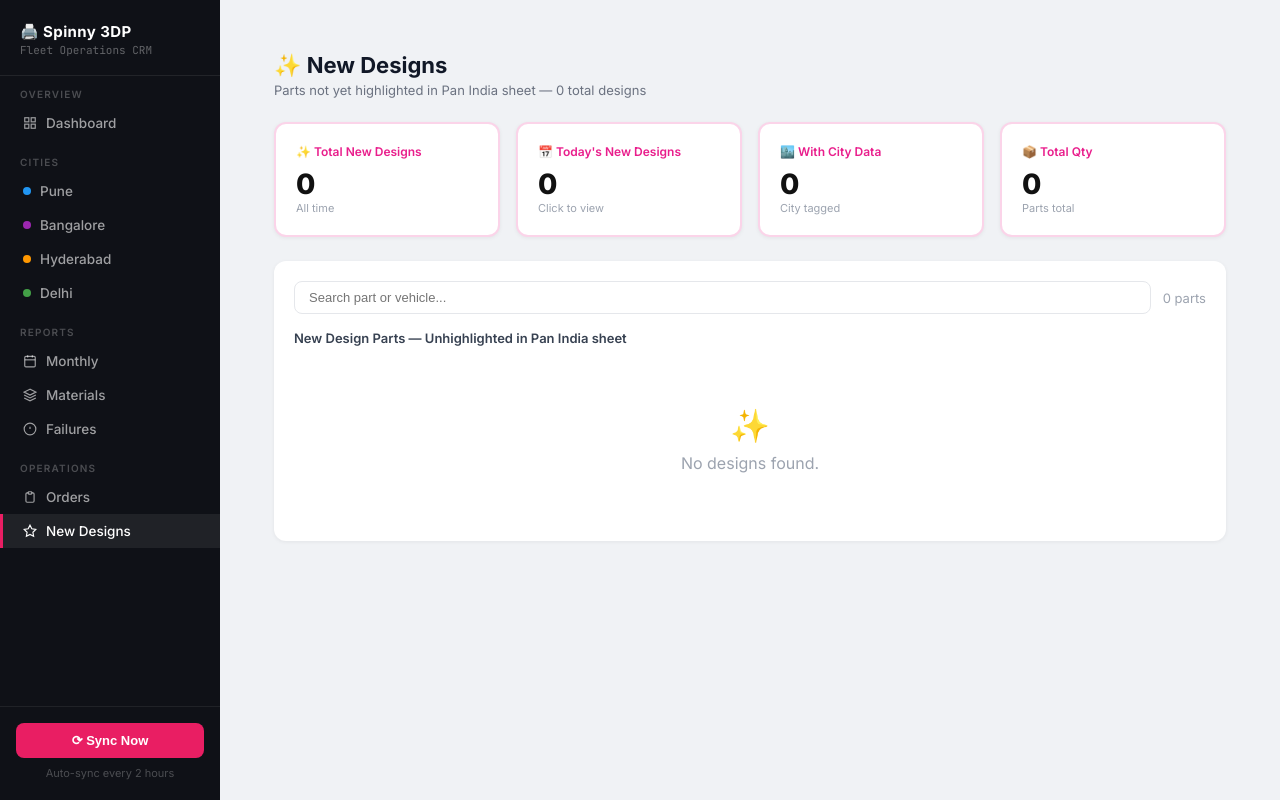
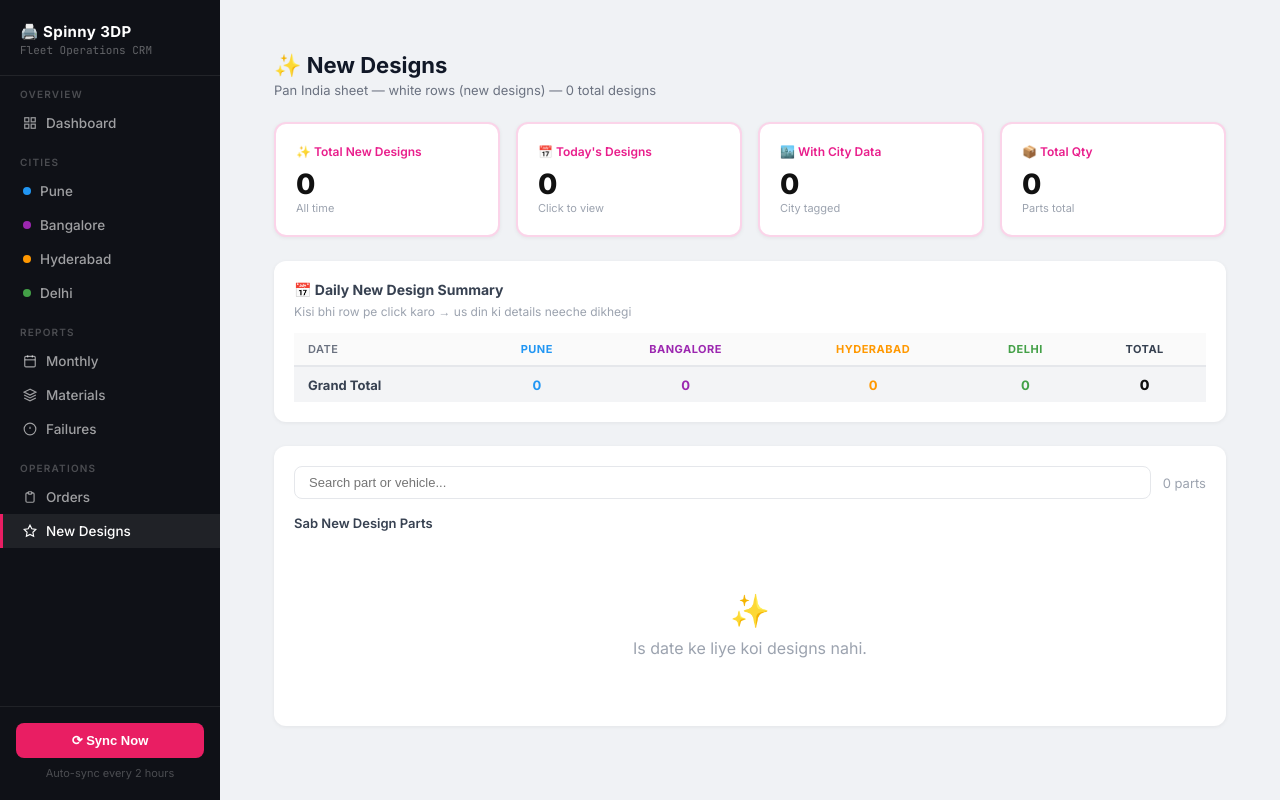
Before and after one commit to vishal15-ops/spinny-3dp-crm, a Flask app: page /designs in a window 1280 px wide. Run offline with Flask 3, Linux system fonts and the light colour scheme.

Commit message:
Update designs.html

```diff
--- a/templates/designs.html
+++ b/templates/designs.html
@@ -4,56 +4,103 @@
 {% block content %}
 <div style="padding:24px">
 
-  <div style="margin-bottom:24px;display:flex;align-items:center;gap:12px">
-    <div>
-      <h1 style="font-size:22px;font-weight:700;margin:0 0 4px">✨ New Designs</h1>
-      <div style="color:#6b7280;font-size:13px">Parts not yet highlighted in Pan India sheet —
-        {% if filter_today == 'today' %}
-          <span style="color:#e91e8c;font-weight:600">Showing today's {{ designs|length }} designs</span>
-          <a href="/designs" style="margin-left:10px;font-size:12px;color:#6b7280;text-decoration:underline">← Show All</a>
-        {% else %}
-          {{ all_count }} total designs
-        {% endif %}
-      </div>
+  <div style="margin-bottom:24px">
+    <h1 style="font-size:22px;font-weight:700;margin:0 0 4px">✨ New Designs</h1>
+    <div style="color:#6b7280;font-size:13px">
+      Pan India sheet — white rows (new designs) —
+      {% if filter_today=='today' %}
+        <span style="color:#e91e8c;font-weight:600">Aaj ke {{ designs|length }} designs</span>
+        <a href="/designs" style="margin-left:10px;font-size:12px;color:#6b7280;text-decoration:underline">← Sab dikhaao</a>
+      {% elif filter_date %}
+        <span style="color:#e91e8c;font-weight:600">{{ filter_date }} ke {{ designs|length }} designs</span>
+        <a href="/designs" style="margin-left:10px;font-size:12px;color:#6b7280;text-decoration:underline">← Sab dikhaao</a>
+      {% else %}
+        {{ all_count }} total designs
+      {% endif %}
     </div>
   </div>
 
   <!-- Stat Cards -->
   <div style="display:grid;grid-template-columns:repeat(4,1fr);gap:16px;margin-bottom:24px">
-
     <div style="background:#fff;border-radius:12px;padding:20px;border:2px solid #e91e8c30;box-shadow:0 1px 4px rgba(0,0,0,0.06)">
       <div style="font-size:12px;font-weight:600;color:#e91e8c;margin-bottom:8px">✨ Total New Designs</div>
       <div style="font-size:28px;font-weight:800;color:#111">{{ all_count }}</div>
       <div style="font-size:11px;color:#9ca3af">All time</div>
     </div>
-
-    <!-- TODAY CARD — CLICKABLE -->
     <a href="/designs?filter=today" style="text-decoration:none">
-      <div style="background:{% if filter_today=='today' %}rgba(233,30,140,0.08){% else %}#fff{% endif %};border-radius:12px;padding:20px;border:2px solid {% if filter_today=='today' %}#e91e8c{% else %}#e91e8c30{% endif %};box-shadow:0 1px 4px rgba(0,0,0,0.06);cursor:pointer;transition:all 0.2s">
-        <div style="font-size:12px;font-weight:600;color:#e91e8c;margin-bottom:8px">📅 Today's New Designs</div>
+      <div style="background:{% if filter_today=='today' %}rgba(233,30,140,0.08){% else %}#fff{% endif %};border-radius:12px;padding:20px;border:2px solid {% if filter_today=='today' %}#e91e8c{% else %}#e91e8c30{% endif %};box-shadow:0 1px 4px rgba(0,0,0,0.06);cursor:pointer">
+        <div style="font-size:12px;font-weight:600;color:#e91e8c;margin-bottom:8px">📅 Today's Designs</div>
         <div style="font-size:28px;font-weight:800;color:#111">{{ today_count }}</div>
         <div style="font-size:11px;color:#9ca3af">{% if filter_today=='today' %}👆 Showing now{% else %}Click to view{% endif %}</div>
       </div>
     </a>
-
     <div style="background:#fff;border-radius:12px;padding:20px;border:2px solid #e91e8c30;box-shadow:0 1px 4px rgba(0,0,0,0.06)">
       <div style="font-size:12px;font-weight:600;color:#e91e8c;margin-bottom:8px">🏙️ With City Data</div>
       <div style="font-size:28px;font-weight:800;color:#111">{{ designs|selectattr('city')|list|length }}</div>
       <div style="font-size:11px;color:#9ca3af">City tagged</div>
     </div>
-
     <div style="background:#fff;border-radius:12px;padding:20px;border:2px solid #e91e8c30;box-shadow:0 1px 4px rgba(0,0,0,0.06)">
       <div style="font-size:12px;font-weight:600;color:#e91e8c;margin-bottom:8px">📦 Total Qty</div>
       <div style="font-size:28px;font-weight:800;color:#111">
-        {% set total_qty = namespace(n=0) %}
-        {% for d in designs %}{% set total_qty.n = total_qty.n + (d.qty|int(0)) %}{% endfor %}
-        {{ total_qty.n }}
+        {% set tq=namespace(n=0) %}{% for d in designs %}{% set tq.n=tq.n+(d.qty|int(0)) %}{% endfor %}{{ tq.n }}
       </div>
       <div style="font-size:11px;color:#9ca3af">Parts total</div>
     </div>
   </div>
 
-  <!-- Table -->
+  <!-- Daily Summary -->
+  <div style="background:#fff;border-radius:12px;padding:20px;margin-bottom:24px;box-shadow:0 1px 4px rgba(0,0,0,0.06)">
+    <div style="font-size:14px;font-weight:700;margin-bottom:6px;color:#374151">📅 Daily New Design Summary</div>
+    <div style="font-size:12px;color:#9ca3af;margin-bottom:14px">Kisi bhi row pe click karo → us din ki details neeche dikhegi</div>
+    <div style="overflow-x:auto">
+      <table style="width:100%;border-collapse:collapse;font-size:13px">
+        <thead>
+          <tr style="background:#f9fafb">
+            <th style="text-align:left;padding:9px 14px;color:#6b7280;font-weight:600;border-bottom:2px solid #e5e7eb">Date</th>
+            {% for city in cities %}
+            <th style="text-align:center;padding:9px 14px;color:{{ city_color[city] }};font-weight:700;border-bottom:2px solid #e5e7eb">{{ city }}</th>
+            {% endfor %}
+            <th style="text-align:center;padding:9px 14px;color:#374151;font-weight:700;border-bottom:2px solid #e5e7eb">Total</th>
+          </tr>
+        </thead>
+        <tbody>
+          {% for day, city_counts in daily_summary %}
+          {% set is_today=(day==today_str) %}
+          {% set is_sel=(day==filter_date) %}
+          <tr onclick="window.location='/designs?date={{ day }}'"
+            style="border-bottom:1px solid #f3f4f6;cursor:pointer;{% if is_sel %}background:rgba(233,30,140,0.10);{% elif is_today %}background:rgba(233,30,140,0.04);{% endif %}"
+            onmouseover="this.style.background='rgba(233,30,140,0.07)'"
+            onmouseout="this.style.background='{% if is_sel %}rgba(233,30,140,0.10){% elif is_today %}rgba(233,30,140,0.04){% else %}white{% endif %}'">
+            <td style="padding:8px 14px;font-family:monospace;font-size:12px;font-weight:{% if is_today or is_sel %}700{% else %}400{% endif %};color:{% if is_today or is_sel %}#e91e8c{% else %}#374151{% endif %}">
+              {{ day }}{% if is_today %} ●{% endif %}{% if is_sel %} 👆{% endif %}
+            </td>
+            {% set rt=namespace(v=0) %}
+            {% for city in cities %}
+              {% set cnt=city_counts.get(city,0) %}
+              {% set rt.v=rt.v+cnt %}
+              <td style="text-align:center;padding:8px 14px">
+                {% if cnt>0 %}<span style="color:{{ city_color[city] }};font-weight:700">{{ cnt }}</span>
+                {% else %}<span style="color:#d1d5db">—</span>{% endif %}
+              </td>
+            {% endfor %}
+            <td style="text-align:center;padding:8px 14px;font-weight:700;color:#111">{{ rt.v }}</td>
+          </tr>
+          {% endfor %}
+          <tr style="background:#f3f4f6;border-top:2px solid #e5e7eb">
+            <td style="padding:9px 14px;font-weight:700;color:#374151">Grand Total</td>
+            {% for city in cities %}
+            {% set ct=namespace(n=0) %}
+            {% for day,cc in daily_summary %}{% set ct.n=ct.n+cc.get(city,0) %}{% endfor %}
+            <td style="text-align:center;padding:9px 14px;font-weight:700;color:{{ city_color[city] }}">{{ ct.n }}</td>
+            {% endfor %}
+            <td style="text-align:center;padding:9px 14px;font-weight:800;color:#111;font-size:14px">{{ all_count }}</td>
+          </tr>
+        </tbody>
+      </table>
+    </div>
+  </div>
+
+  <!-- Design List -->
   <div style="background:#fff;border-radius:12px;padding:20px;box-shadow:0 1px 4px rgba(0,0,0,0.06)">
     <div style="display:flex;gap:12px;margin-bottom:16px;align-items:center">
       <input type="text" id="srch" placeholder="Search part or vehicle..."
@@ -61,23 +108,20 @@
         oninput="filterTable()">
       <span style="color:#9ca3af;font-size:13px">{{ designs|length }} parts</span>
     </div>
-
     <div style="font-size:13px;font-weight:600;margin-bottom:12px;color:#374151">
-      {% if filter_today == 'today' %}
-        📅 Today's New Design Parts
-      {% else %}
-        New Design Parts — Unhighlighted in Pan India sheet
+      {% if filter_date %}📅 {{ filter_date }} ke New Designs
+      {% elif filter_today=='today' %}📅 Aaj ke New Designs
+      {% else %}Sab New Design Parts
       {% endif %}
     </div>
-
     {% if not designs %}
     <div style="text-align:center;padding:48px;color:#9ca3af">
       <div style="font-size:32px;margin-bottom:8px">✨</div>
-      <div>{% if filter_today=='today' %}No new designs added today.{% else %}No designs found.{% endif %}</div>
+      <div>Is date ke liye koi designs nahi.</div>
     </div>
     {% else %}
     <div style="overflow-x:auto">
-      <table id="dsnTbl" style="width:100%;border-collapse:collapse;font-size:12px">
+      <table style="width:100%;border-collapse:collapse;font-size:12px">
         <thead>
           <tr style="background:#f9fafb">
             <th style="text-align:left;padding:8px 10px;color:#6b7280;font-weight:600;border-bottom:1px solid #e5e7eb">#</th>
@@ -94,28 +138,26 @@
         </thead>
         <tbody id="dsnBody">
           {% for d in designs %}
-          {% set is_today = (d.design_date == today_str) %}
+          {% set is_today=(d.design_date==today_str) %}
           <tr style="border-bottom:1px solid #f3f4f6;{% if is_today %}background:rgba(233,30,140,0.03);{% endif %}"
-              onmouseover="this.style.background='#f9fafb'" onmouseout="this.style.background='{% if is_today %}rgba(233,30,140,0.03){% endif %}'">
+            onmouseover="this.style.background='#f9fafb'"
+            onmouseout="this.style.background='{% if is_today %}rgba(233,30,140,0.03){% endif %}'">
             <td style="padding:8px 10px;color:#9ca3af;font-size:11px">{{ loop.index }}</td>
             <td style="padding:8px 10px;font-weight:500;max-width:200px;overflow:hidden;text-overflow:ellipsis;white-space:nowrap" title="{{ d.part_name }}">
               {{ d.part_name }}
-              {% if is_today %}<span style="background:#e91e8c;color:#fff;font-size:9px;padding:1px 5px;border-radius:8px;margin-left:4px;vertical-align:middle">NEW</span>{% endif %}
+              {% if is_today %}<span style="background:#e91e8c;color:#fff;font-size:9px;padding:1px 5px;border-radius:8px;margin-left:4px">NEW</span>{% endif %}
             </td>
             <td style="padding:8px 10px;text-align:center;font-weight:700;color:#e91e8c">{{ d.qty or '—' }}</td>
             <td style="padding:8px 10px;font-family:monospace;font-size:11px;color:{% if is_today %}#e91e8c{% else %}#6b7280{% endif %};font-weight:{% if is_today %}700{% else %}400{% endif %}">{{ d.design_date or '—' }}</td>
             <td style="padding:8px 10px;font-family:monospace;font-size:11px;color:#6b7280">{{ d.printed_date or '—' }}</td>
             <td style="padding:8px 10px">
-              {% if d.city %}
-              <span style="background:{{ city_color.get(d.city,'#90A4AE') }};color:#fff;padding:2px 8px;border-radius:12px;font-size:11px;font-weight:600">{{ d.city }}</span>
+              {% if d.city %}<span style="background:{{ city_color.get(d.city,'#90A4AE') }};color:#fff;padding:2px 8px;border-radius:12px;font-size:11px;font-weight:600">{{ d.city }}</span>
               {% else %}—{% endif %}
             </td>
             <td style="padding:8px 10px;color:#374151">{{ d.material or '—' }}</td>
             <td style="padding:8px 10px;color:#374151;max-width:120px;overflow:hidden;text-overflow:ellipsis;white-space:nowrap">{{ d.vehicle or '—' }}</td>
-            <td style="padding:8px 10px;font-weight:{% if is_today %}700{% else %}400{% endif %};color:{% if is_today %}#e91e8c{% else %}#374151{% endif %}">
-              {{ d.printed_by or '—' }}
-            </td>
-            <td style="padding:8px 10px;color:#6b7280;font-size:11px;max-width:120px;overflow:hidden;text-overflow:ellipsis;white-space:nowrap" title="{{ d.file_name or '' }}">{{ d.file_name or '—' }}</td>
+            <td style="padding:8px 10px;font-weight:{% if is_today %}700{% else %}400{% endif %};color:{% if is_today %}#e91e8c{% else %}#374151{% endif %}">{{ d.printed_by or '—' }}</td>
+            <td style="padding:8px 10px;color:#6b7280;font-size:11px;max-width:120px;overflow:hidden;text-overflow:ellipsis;white-space:nowrap">{{ d.file_name or '—' }}</td>
           </tr>
           {% endfor %}
         </tbody>
@@ -124,7 +166,6 @@
     {% endif %}
   </div>
 </div>
-
 <script>
 function filterTable(){
   var q=document.getElementById('srch').value.toLowerCase();
```
